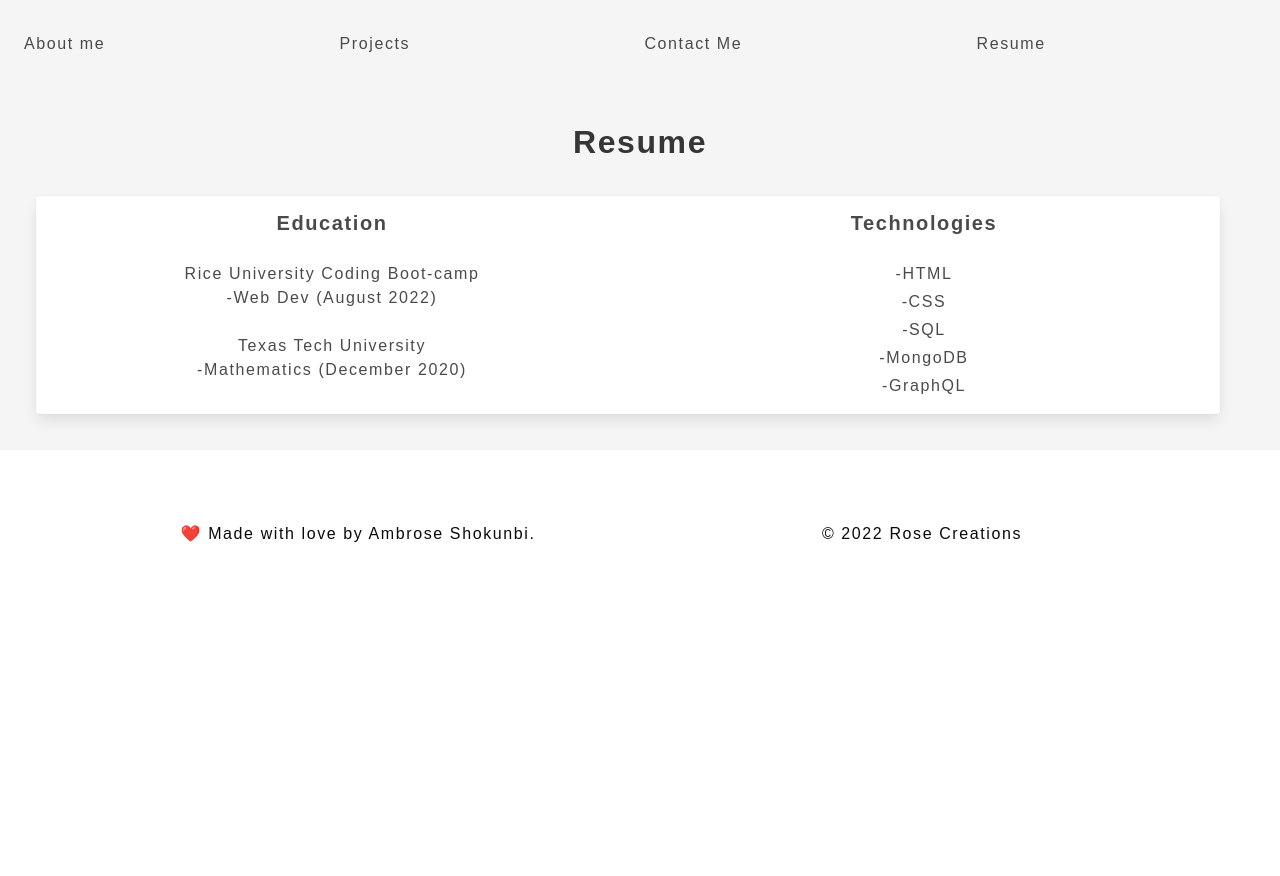
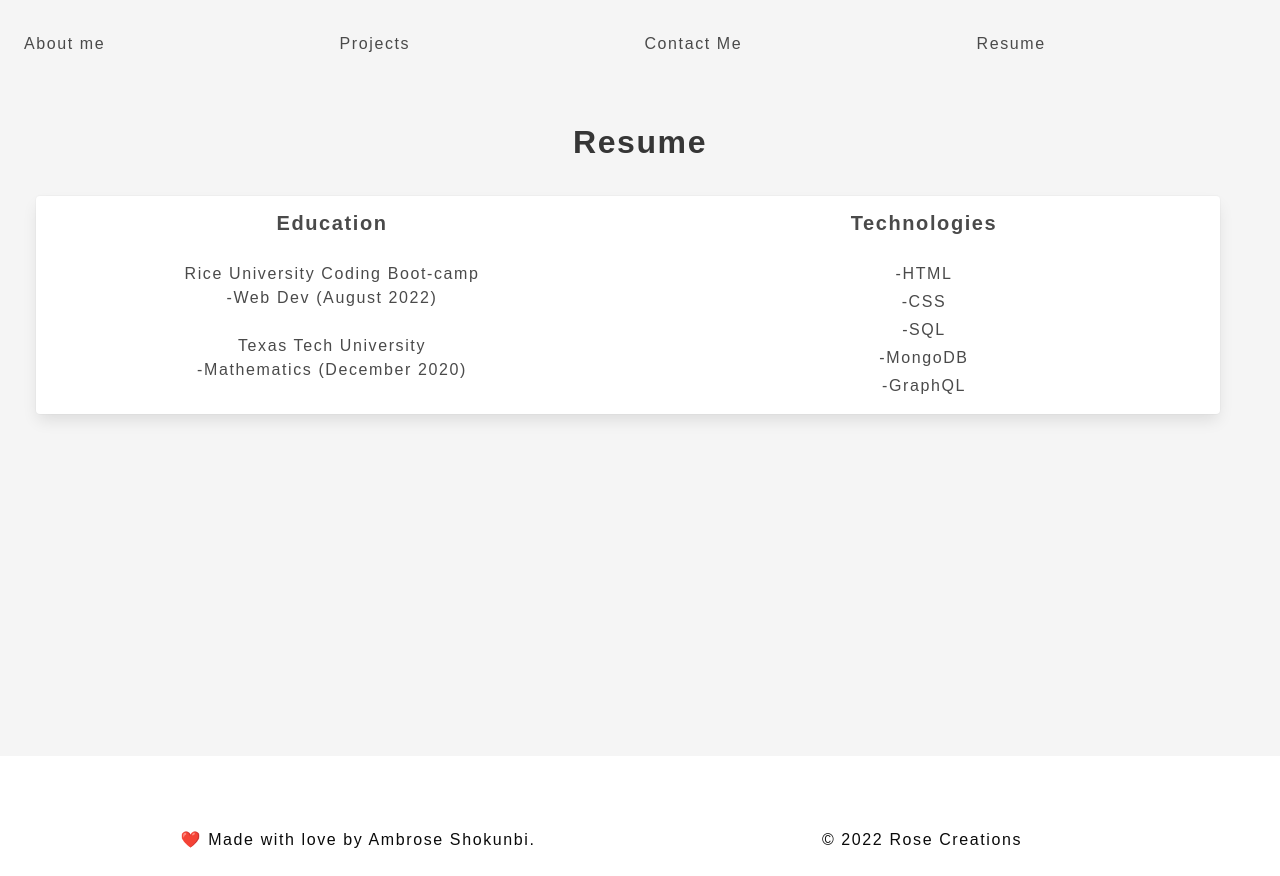
Before and after one commit to ashokunb/portfolio-react, a React (Create React App) app in the folder portfolio/: page / in a window 1280 px wide. Both pictures are taken after a click on the element "Resume". Before the commit the page ends 800 px from the top, so only its background shows below. Built offline with nearby package versions, Linux system fonts and the light colour scheme.

Commit message:
updated footer height

```diff
--- a/portfolio/public/index.html
+++ b/portfolio/public/index.html
@@ -2,7 +2,7 @@
 <html lang="en">
   <head>
     <meta charset="utf-8" />
-    <link rel="icon" href="%PUBLIC_URL%/favicon.ico" />
+    <link rel="icon" href="../src/Assets/Images/icons/favicon.ico" />
     <meta name="viewport" content="width=device-width, initial-scale=1" />
     <meta name="theme-color" content="#000000" />
     <meta
@@ -41,7 +41,5 @@
       To begin the development, run `npm start` or `yarn start`.
       To create a production bundle, use `npm run build` or `yarn build`.
     -->
-
-
   </body>
 </html>
--- a/portfolio/src/components/Contact/index.js
+++ b/portfolio/src/components/Contact/index.js
@@ -33,7 +33,7 @@ function ContactForm() {
   };
 
   return (
-    <section className='field container pt-6' data-testid="h1tag">
+    <section className='field container pt-6 min-height' data-testid="h1tag">
       <h1 className='has-text-centered title m-6 has-text-black' data-testid="h1tag">Contact me</h1>
       <form id="contact-form" onSubmit={handleSubmit}>
         <div>
--- a/portfolio/src/components/Resume/index.js
+++ b/portfolio/src/components/Resume/index.js
@@ -4,7 +4,7 @@ function Resume() {
 
 
     return (
-        <article id="resume-me" className=" p-6 has-background-light ">
+        <article id="resume-me" className=" p-6 has-background-light min-height">
             <div className="has-text-centered mb-6"><h2 className="title ">Resume</h2></div>
 
             <div className="columns is-flex-wrap-wrap is-justify-content-center card has-text-centered block">
--- a/portfolio/src/index.css
+++ b/portfolio/src/index.css
@@ -59,7 +59,11 @@ nav li {
 }
 .my-height {
   background-color: black;
-  min-height: 100vh;
+  min-height: 85vh;
+}
+
+.min-height {
+  min-height: 85vh;
 }
 
 .image-box {
```
